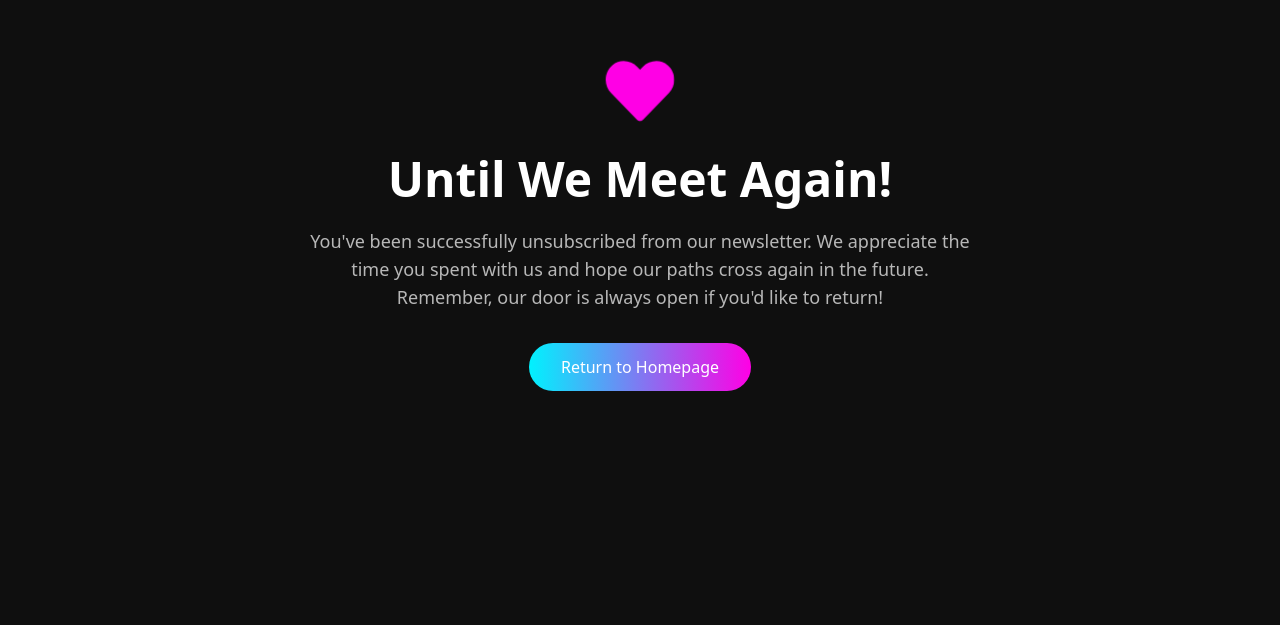
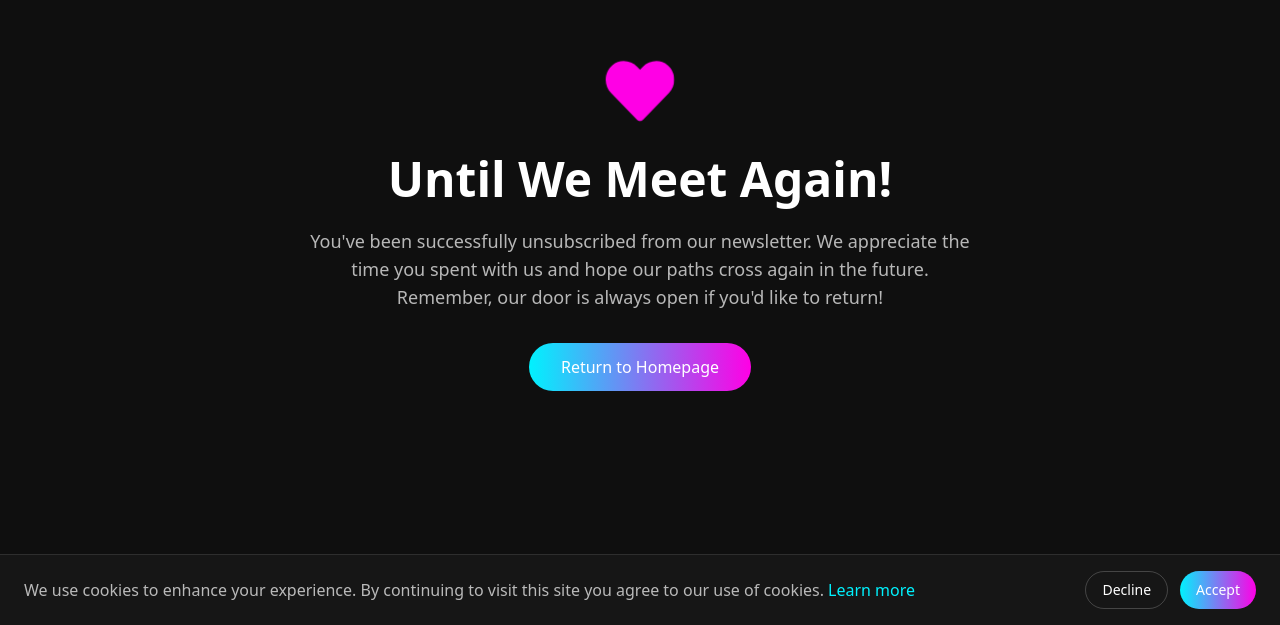
Before and after one commit to CodingDyl/virtara.io, a React (Vite) app: page /comeback in a window 1280 px wide. Shown: the part 175-800 px from the top of the page. Built offline with nearby package versions, Linux system fonts and the light colour scheme.

Commit message:
get permission for cookies

```diff
--- a/src/App.jsx
+++ b/src/App.jsx
@@ -29,6 +29,7 @@ import ProfThankYou from './pages/TailoredRoutes/WebDevelopment/Professional/Pro
 import EntThankYou from './pages/TailoredRoutes/WebDevelopment/Enterprise/EntThankYou'
 import Seo from './pages/TailoredRoutes/Seo/Seo'
 import SeoThankYou from './pages/TailoredRoutes/Seo/SeoThankYou'
+import CookieConsent from './components/CookieConsent'
 
 function App() {
   useEffect(() => {
@@ -75,6 +76,7 @@ function App() {
           <Route path="/unsubscribe" element={<Unsubscribe />} />
           <Route path="/comeback" element={<ComeBack />} />
         </Routes>
+        <CookieConsent />
       </Router>
     </MantineProvider>
     </HelmetProvider>
--- /dev/null
+++ b/src/components/CookieConsent.jsx
@@ -0,0 +1,69 @@
+import { useState, useEffect } from 'react';
+import { motion } from 'framer-motion';
+import { Link } from 'react-router-dom';
+
+const CookieConsent = () => {
+  const [showBanner, setShowBanner] = useState(false);
+
+  useEffect(() => {
+    // Check if user has already accepted cookies
+    const cookieConsent = localStorage.getItem('cookieConsent');
+    if (!cookieConsent) {
+      setShowBanner(true);
+    }
+  }, []);
+
+  const acceptCookies = () => {
+    localStorage.setItem('cookieConsent', 'true');
+    setShowBanner(false);
+  };
+
+  const declineCookies = () => {
+    localStorage.setItem('cookieConsent', 'false');
+    setShowBanner(false);
+  };
+
+  if (!showBanner) return null;
+
+  return (
+    <motion.div
+      initial={{ opacity: 0, y: 50 }}
+      animate={{ opacity: 1, y: 0 }}
+      exit={{ opacity: 0, y: 50 }}
+      className="fixed bottom-0 left-0 right-0 z-50 bg-[#161616] border-t border-white/10"
+    >
+      <div className="container mx-auto px-4 sm:px-6 py-4">
+        <div className="flex flex-col md:flex-row items-center justify-between gap-4">
+          <div className="flex-1">
+            <p className="text-white/70 text-sm md:text-base">
+              We use cookies to enhance your experience. By continuing to visit this site you agree to our use of cookies.
+              <Link to="/legal/cookie-policy" className="text-[#00f2fe] hover:text-[#ff00e5] ml-1 transition-colors">
+                Learn more
+              </Link>
+            </p>
+          </div>
+          <div className="flex gap-3">
+            <motion.button
+              whileHover={{ scale: 1.02 }}
+              whileTap={{ scale: 0.98 }}
+              onClick={declineCookies}
+              className="px-4 py-2 bg-transparent text-white border border-white/20 rounded-full text-sm font-medium hover:bg-white/10 transition-colors"
+            >
+              Decline
+            </motion.button>
+            <motion.button
+              whileHover={{ scale: 1.02 }}
+              whileTap={{ scale: 0.98 }}
+              onClick={acceptCookies}
+              className="px-4 py-2 bg-gradient-to-r from-[#00f2fe] to-[#ff00e5] text-white rounded-full text-sm font-medium hover:opacity-90 transition-opacity"
+            >
+              Accept
+            </motion.button>
+          </div>
+        </div>
+      </div>
+    </motion.div>
+  );
+};
+
+export default CookieConsent;
```
